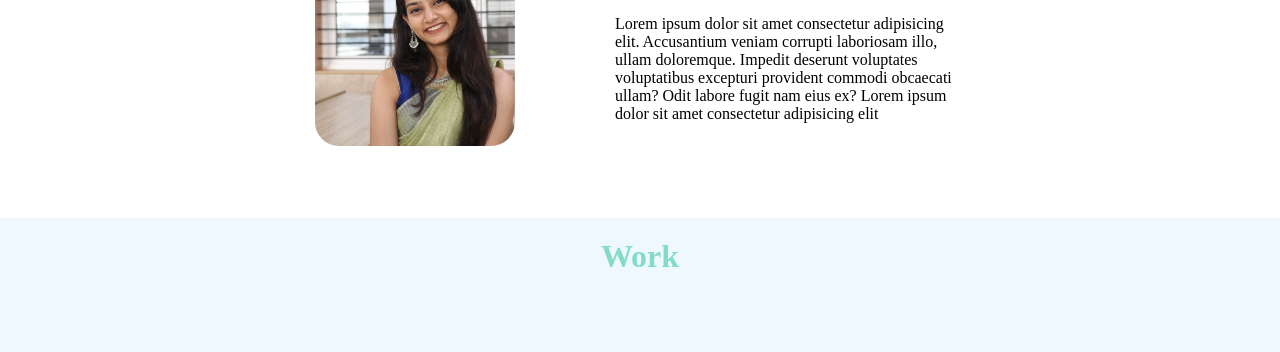
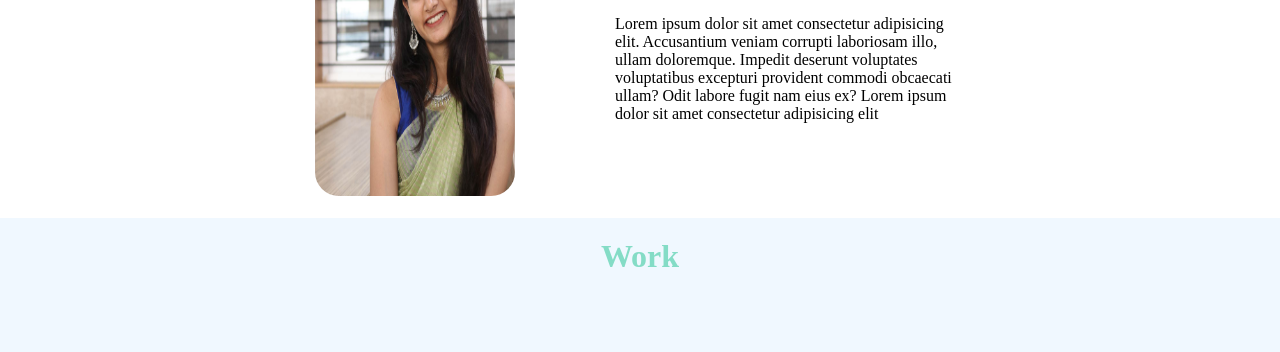
Before and after one commit to supritha-shiv/portfolio, a plain HTML site: page indexmain.html in a window 1280 px wide. Shown: the part 612-964 px from the top of the page. Drawn offline with Linux system fonts and the light colour scheme; files whose address does not match are found by name.

Commit message:
Update indexmain.html

```diff
--- a/indexmain.html
+++ b/indexmain.html
@@ -41,7 +41,7 @@
       <div class="about-box-image">
         <img
           width="200px"
-          height="200px"
+          height="300px"
           style="border-radius: 24px"
           src="./Public/images/About.jpg"
         />
```
